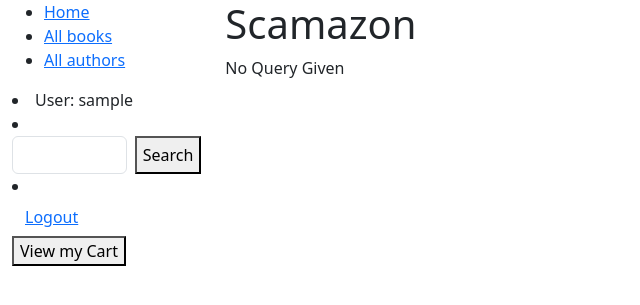
After one commit to sskeen1/Group-4-SE, a Django app: page /search/ in a window 1280 px wide. The commit adds this page. Shown: the top 305 px of the page, without its empty margins (0-640 px from the left). Run offline with Django 4.2, Linux system fonts and the light colour scheme; the visitor is signed in with stand-in values (Sample User, id 1).

Commit message:
Added Search Functionality and Did Input Formating

```diff
--- a/scamazon/store/templates/base_generic.html
+++ b/scamazon/store/templates/base_generic.html
@@ -21,11 +21,18 @@
           {% block sidebar %}
           {% if user.is_authenticated %}
             <ul class="sidebar-nav">
-              <li><a href="">Home</a></li>
+              <li><a href="/">Home</a></li>
               <li><a href="/browse-books/">All books</a></li>
               <li><a href="/browse-authors/">All authors</a></li>
             </ul>
             <li>User: {{ user.get_username }}</li>
+            <li>
+            <form class="d-flex" method="post" style="display:inline" action="{% url 'search' %}">
+                {% csrf_token %}
+                <input class="form-control me-2" type="search" name="search">
+                <button type="submit">Search</button>
+              </form>
+            </li>
             <li>
               <form id="logout-form" method="post" action="{% url 'logout' %}">
                 {% csrf_token %}
--- a/scamazon/store/templates/book.html
+++ b/scamazon/store/templates/book.html
@@ -3,9 +3,10 @@
 {% block content %}
 <h3> {{book.title}} </h3>
 <h5> <b> Author: </b> {{book.author}} </h5>
-<h5> <b> Price:</b> ${{book.price}} </h5>
+<h5> <b> Price:</b> ${{book.price | floatformat:2}} </h5>
 <h6> <b> ISBN:</b> {{book.isbn}} </h6>
 <h6> <b> Pages:</b> {{book.pages}} </h6>
+<h6> <b> Rating:</b> {{book.rating | floatformat:1}}/5.0 </h6>
 <p> <b> Description</b> {{book.description}} </p>
 <form action="{% url 'add_cart' book.isbn %}" method="POST">
     {% csrf_token %}
--- a/scamazon/store/templates/browse_books.html
+++ b/scamazon/store/templates/browse_books.html
@@ -4,7 +4,7 @@
 <h1> Scamazon </h1>
 <ul>
 {% for instance in book_list %}
-  <li><a href = "/books/{{instance.isbn}}/">{{ instance.title }} by {{instance.author}}</a>: ${{instance.price}}</li>
+  <li><a href = "/books/{{instance.isbn}}/">{{ instance.title }} by {{instance.author}}</a>: ${{instance.price | floatformat:2}}</li>
 {% endfor %}
 </ul>
 {% endblock %}
--- a/scamazon/store/templates/cart_display.html
+++ b/scamazon/store/templates/cart_display.html
@@ -6,13 +6,13 @@
 
 {% for book in pull_cart %}
     <h1>{{ book }}</h1>
-    Quantity: {{  book.quantity }}
+    Quantity: {{ book.quantity }}
     <br>
-    Price: ${{ book.price }}
+    Price: ${{ book.price | floatformat:2 }}
     <br>
     Page Count: {{ book.pages }}
     <br>
-    Rating: {{ book.rating }}/5
+    Rating: {{ book.rating | floatformat:1 }}/5.0
     <br>
 
 {% endfor %}
--- /dev/null
+++ b/scamazon/store/templates/null_search.html
@@ -0,0 +1,10 @@
+{% extends "base_generic.html" %}
+
+{% block content %}
+<h1> Scamazon </h1>
+{% if search %}
+ <p>No Results Found</p>
+{% else %}
+  <p>No Query Given </p>
+{% endif %}
+{% endblock %}
--- a/scamazon/store/urls.py
+++ b/scamazon/store/urls.py
@@ -13,4 +13,5 @@ urlpatterns = [
     path("author/<str:author>/", views.author, name="author-view"),
     path("cart/", views.pull_cart, name="cart"),
     path("add_cart/<str:isbn>",views.add_cart, name="add_cart"),
+    path("search/", views.search, name="search")
 ]
--- a/scamazon/store/views.py
+++ b/scamazon/store/views.py
@@ -87,7 +87,7 @@ def book(request, isbn):
 
     context = {
         "book": book,
-        "listings_list": listings_list,
+        "listing_list": listings_list,
             }
 
     return render(request, 'book.html', context = context)
@@ -105,12 +105,9 @@ def pull_cart(request):
         cart = Cart.objects.filter(userID=request.user.username);
         listings = Listing.objects.filter(id__in=cart).values('isbn');
         books = Book.objects.filter(isbn__in=listings);
-        print(cart);
-        print(listings);
-        print(books);
 
         return render(request, "cart_display.html",
-        {'pull_cart': books, 'username': request.user.username})
+            {'pull_cart': books, 'username': request.user.username})
 
 
 @login_required
@@ -123,5 +120,28 @@ def author(request, author):
         'book_list' : books,
     }
 
-    print(context)
     return render(request, 'browse_books.html', context = context)
+
+@login_required
+def search(request):
+    if request.method=="POST":
+        search = request.POST["search"]
+
+        if len(search) == 0:
+            return render(request, "null_search.html", {"search": search})
+
+        results = Book.objects.filter(title__contains=search)
+        results = results | Book.objects.filter(author__contains=search)
+        results = results | Book.objects.filter(isbn=search)
+        results.order_by("title", "author", "rating")
+
+        if len(results) == 0:
+            return render(request, "null_search.html", {"search": search})
+
+        context = {
+                "book_list": results,
+                }
+        return render(request, "browse_books.html", context = context)
+
+    else:
+        return render(request, "null_search.html")
```
Also changed, not shown: scamazon/store/migrations/__init__.py (deleted).
